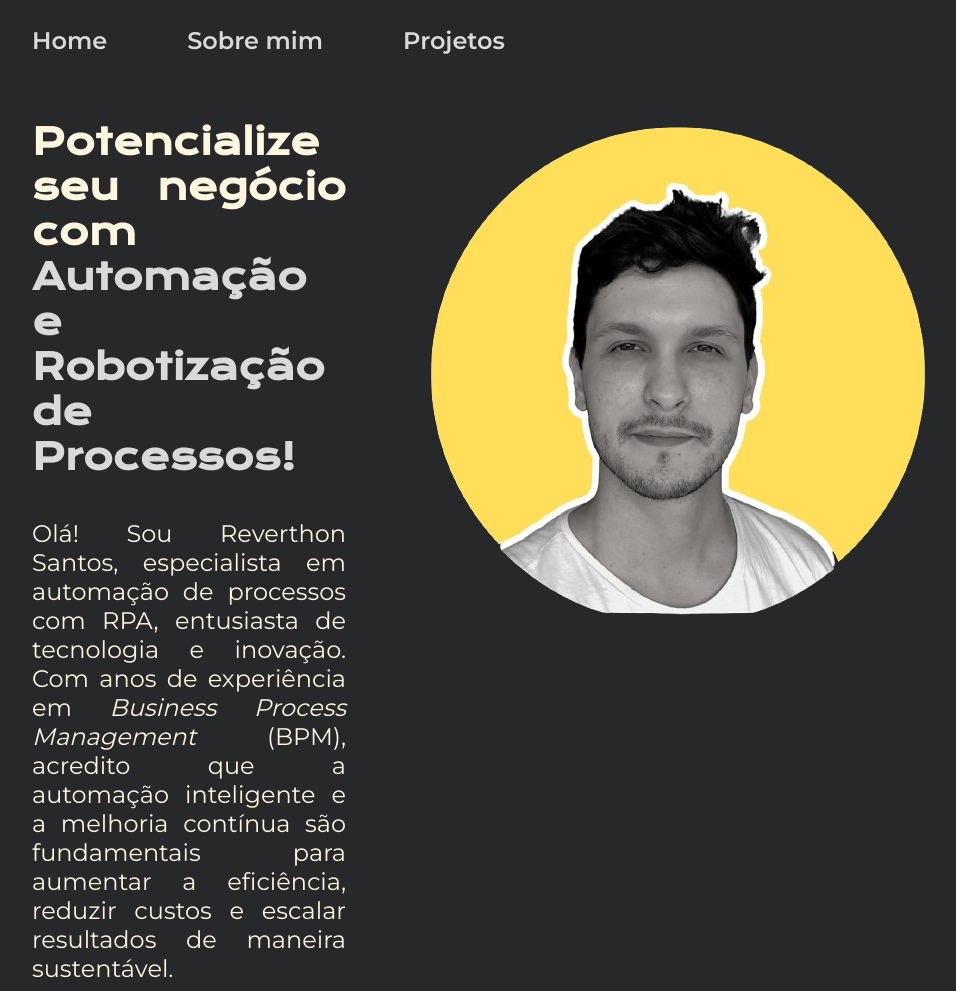
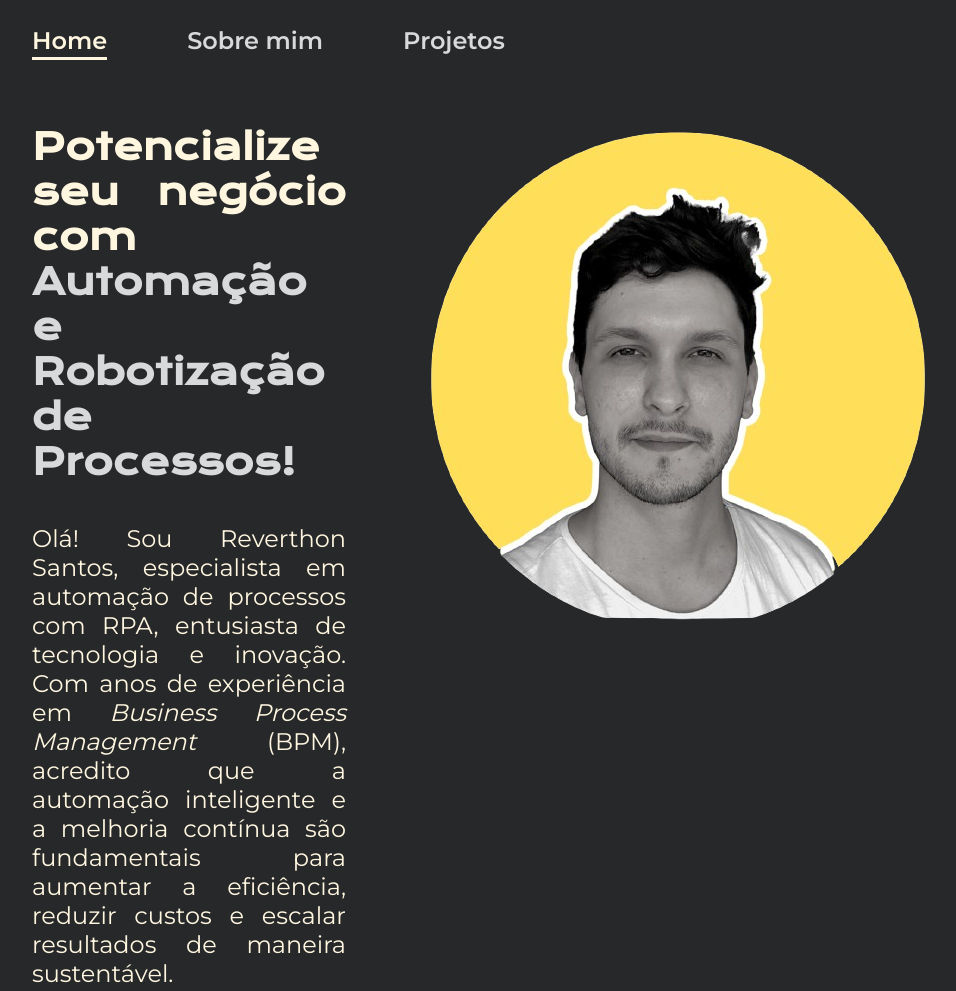
Before and after one commit to reverthon/portifolio, a plain HTML site: page index.html in a window 1280 px wide. Shown: the top 991 px of the page, without its empty margins (160-1116 px from the left). Drawn offline with nearby package versions, Linux system fonts and the light colour scheme.

Commit message:
Add files via upload

```diff
--- a/styles/style.css
+++ b/styles/style.css
@@ -36,13 +36,49 @@ body {
     justify-content: flex-start;
 }
 
+
+
+
+.cabecalho__menu {
+    position: relative; /* Necessário para posicionar a borda */
+}
+
 .cabecalho__menu__link {
     font-family: var(--fonte-secundaria);
     font-size: 1.5rem;
     font-weight: 600;
     color: var(--cor-terciaria);
     text-decoration: none;
+    position: relative; /* Necessário para posicionar a borda */
+    padding-bottom: 5px; /* Adiciona um espaço na parte inferior para a borda */
+    transition: color 0.3s ease; /* Transição suave para a cor */
 }
+
+.cabecalho__menu__link:hover,
+.cabecalho__menu__link.active {
+    color: var(--cor-secundaria);
+}
+
+.cabecalho__menu__link:hover::after,
+.cabecalho__menu__link.active::after {
+    content: '';
+    position: absolute;
+    left: 0; /* Posiciona a borda à esquerda */
+    right: 0; /* Faz a borda ocupar toda a largura */
+    bottom: 0; /* Posiciona a borda na parte inferior */
+    height: 3px; /* Altura da borda */
+    background-color: var(--cor-secundaria); /* Cor da borda */
+}
+
+.cabecalho__menu__link.active {
+    font-weight: 700; /* Para destacar ainda mais o link ativo */
+}
+
+.cabecalho__menu__link.active::after {
+    background-color: var(--cor-secundaria); /* A cor da borda ativa */
+}
+
+
 
 .apresentacao {
     padding: 5% 15%; /* Reduz o padding superior */
```
